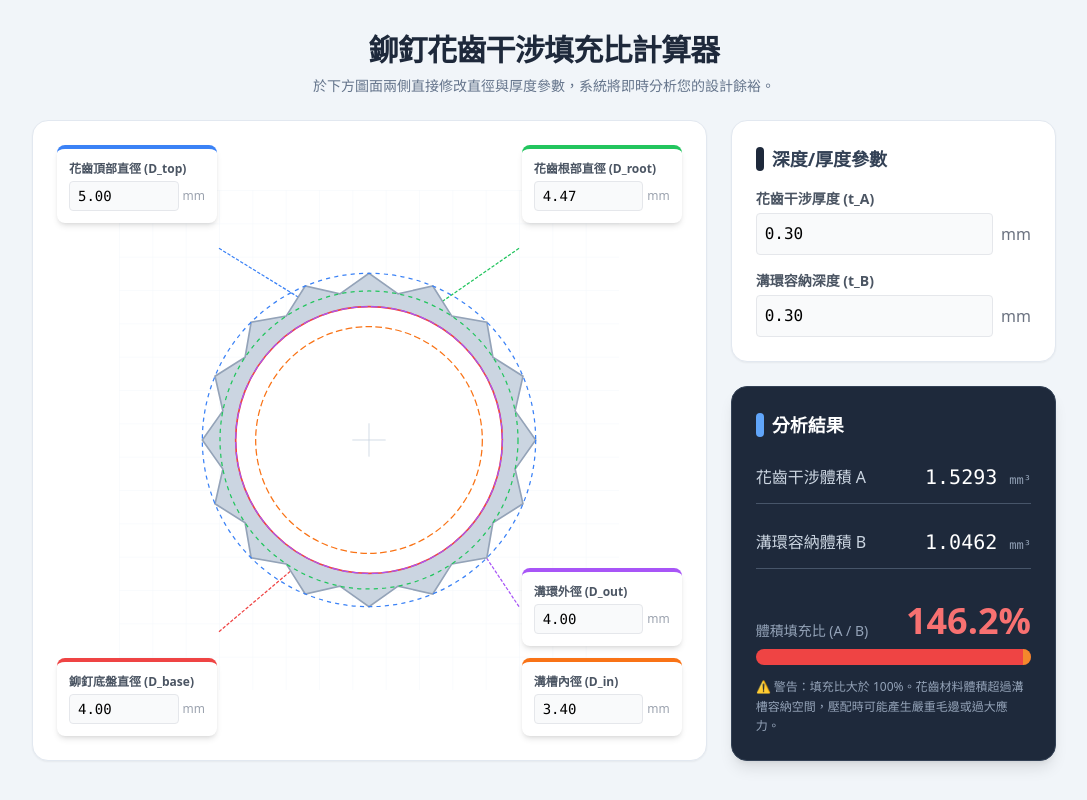
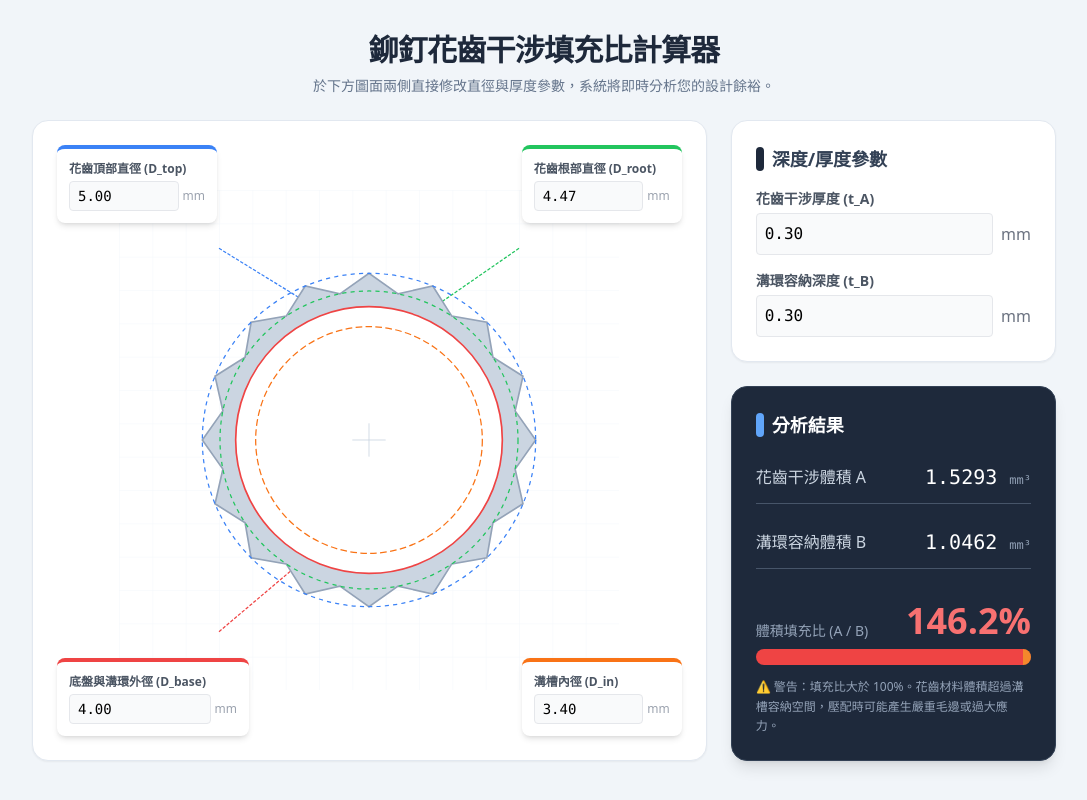
Before and after one commit to jhes51118-png/fair-split, a website: page index.html in a window 1280 px wide. Shown: the whole page, without its empty margins (96-1183 px from the left). Drawn offline with nearby package versions, Linux system fonts and the light colour scheme.

Commit message:
Update index.html

```diff
--- a/index.html
+++ b/index.html
@@ -39,8 +39,8 @@
             </div>
 
             <!-- 絕對定位的輸入框 - 左下 -->
-            <div class="absolute bottom-6 left-6 flex flex-col bg-white p-3 rounded-lg shadow-md border-t-4 border-red-500 w-40 z-10">
-                <label class="text-xs font-bold text-gray-600 mb-1">鉚釘底盤直徑 (D_base)</label>
+            <div class="absolute bottom-6 left-6 flex flex-col bg-white p-3 rounded-lg shadow-md border-t-4 border-red-500 w-48 z-10">
+                <label class="text-xs font-bold text-gray-600 mb-1">底盤與溝環外徑 (D_base)</label>
                 <div class="flex items-center">
                     <input type="number" id="dBase" value="4.00" min="0" step="0.01" class="calc-input w-full bg-gray-50 border border-gray-200 rounded px-2 py-1 text-sm font-mono focus:outline-none focus:ring-2 focus:ring-opacity-50" />
                     <span class="text-xs text-gray-400 ml-1">mm</span>
@@ -49,13 +49,6 @@
 
             <!-- 絕對定位的輸入框 - 右下 -->
             <div class="absolute bottom-6 right-6 space-y-3 z-10">
-                <div class="flex flex-col bg-white p-3 rounded-lg shadow-md border-t-4 border-purple-500 w-40">
-                    <label class="text-xs font-bold text-gray-600 mb-1">溝環外徑 (D_out)</label>
-                    <div class="flex items-center">
-                        <input type="number" id="dOut" value="4.00" min="0" step="0.01" class="calc-input w-full bg-gray-50 border border-gray-200 rounded px-2 py-1 text-sm font-mono focus:outline-none focus:ring-2 focus:ring-opacity-50" />
-                        <span class="text-xs text-gray-400 ml-1">mm</span>
-                    </div>
-                </div>
                 <div class="flex flex-col bg-white p-3 rounded-lg shadow-md border-t-4 border-orange-500 w-40">
                     <label class="text-xs font-bold text-gray-600 mb-1">溝槽內徑 (D_in)</label>
                     <div class="flex items-center">
@@ -77,7 +70,6 @@
                 <path d="M 120 70 L 250 150" stroke="#3b82f6" stroke-width="1.5" stroke-dasharray="4 2" fill="none" />
                 <path d="M 480 70 L 350 160" stroke="#22c55e" stroke-width="1.5" stroke-dasharray="4 2" fill="none" />
                 <path d="M 120 530 L 250 420" stroke="#ef4444" stroke-width="1.5" stroke-dasharray="4 2" fill="none" />
-                <path d="M 480 500 L 400 380" stroke="#a855f7" stroke-width="1.5" stroke-dasharray="4 2" fill="none" />
 
                 <g transform="translate(0, 0)">
                     <!-- 實體花齒外型 -->
@@ -89,11 +81,8 @@
                     <!-- 根部圓 (虛線) -->
                     <circle id="svgRoot" cx="300" cy="300" fill="none" stroke="#22c55e" stroke-width="1.5" stroke-dasharray="5 5" />
 
-                    <!-- 底盤圓 (實體挖空) -->
+                    <!-- 底盤圓與溝環外徑 (實體挖空) -->
                     <circle id="svgBase" cx="300" cy="300" fill="#ffffff" stroke="#ef4444" stroke-width="2" />
-
-                    <!-- 溝環外徑 (虛線) -->
-                    <circle id="svgOut" cx="300" cy="300" fill="none" stroke="#a855f7" stroke-width="1.5" stroke-dasharray="8 4" />
 
                     <!-- 溝環內徑 (虛線) -->
                     <circle id="svgIn" cx="300" cy="300" fill="none" stroke="#f97316" stroke-width="1.5" stroke-dasharray="8 4" />
@@ -180,7 +169,7 @@
             const dTop = parseFloat(document.getElementById('dTop').value) || 0;
             const dRoot = parseFloat(document.getElementById('dRoot').value) || 0;
             const dBase = parseFloat(document.getElementById('dBase').value) || 0;
-            const dOut = parseFloat(document.getElementById('dOut').value) || 0;
+            const dOut = dBase; // 溝環外徑等於鉚釘底盤直徑
             const dIn = parseFloat(document.getElementById('dIn').value) || 0;
             const tA = parseFloat(document.getElementById('tA').value) || 0;
             const tB = parseFloat(document.getElementById('tB').value) || 0;
@@ -240,13 +229,11 @@
             const rTop = (dTop / 2) * scale;
             const rRoot = (dRoot / 2) * scale;
             const rBase = (dBase / 2) * scale;
-            const rOut = (dOut / 2) * scale;
             const rIn = (dIn / 2) * scale;
 
             document.getElementById('svgTop').setAttribute('r', Math.max(rTop, 0));
             document.getElementById('svgRoot').setAttribute('r', Math.max(rRoot, 0));
             document.getElementById('svgBase').setAttribute('r', Math.max(rBase, 0));
-            document.getElementById('svgOut').setAttribute('r', Math.max(rOut, 0));
             document.getElementById('svgIn').setAttribute('r', Math.max(rIn, 0));
 
             // 計算花齒路徑
```
